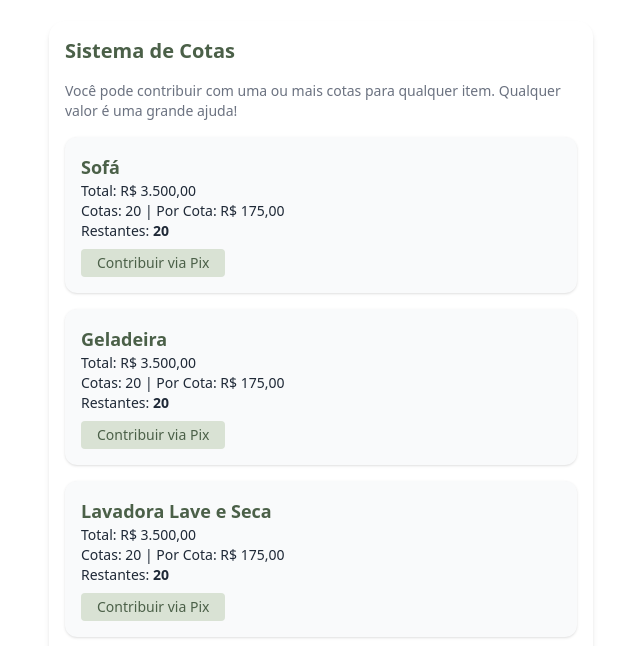
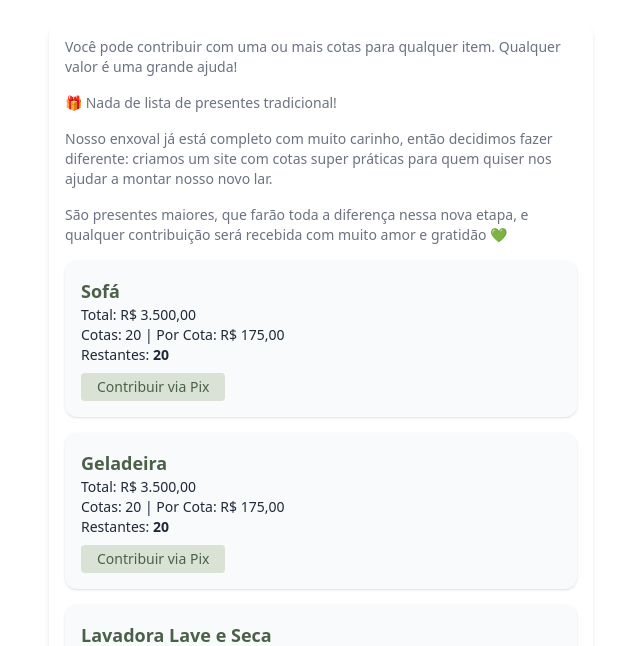
Before and after one commit to humbertoribeiro99/casamentos_presentes, a plain HTML site: page index.html in a window 1280 px wide. Shown: the part 111-757 px from the top of the page, without its empty margins (319-959 px from the left). Drawn offline with nearby package versions, Linux system fonts and the light colour scheme.

Commit message:
Update index.html

```diff
--- a/index.html
+++ b/index.html
@@ -19,8 +19,12 @@
     </header>
 
     <section class="bg-white rounded-2xl shadow-md p-4 space-y-4">
-      <h2 class="text-xl font-semibold" style="color: var(--verde-principal)">Sistema de Cotas</h2>
       <p class="text-sm text-gray-500">Você pode contribuir com uma ou mais cotas para qualquer item. Qualquer valor é uma grande ajuda!</p>
+      <p class="text-sm text-gray-500">🎁 Nada de lista de presentes tradicional!</p>
+      <p class="text-sm text-gray-500">Nosso enxoval já está completo com muito carinho, então decidimos fazer diferente:
+                                      criamos um site com cotas super práticas para quem quiser nos ajudar a montar nosso novo lar.</p>
+      <p class="text-sm text-gray-500">São presentes maiores, que farão toda a diferença nessa nova etapa, e qualquer contribuição será recebida com muito amor e gratidão 💚</p>
+
 
       <div class="space-y-4 mt-4">
         <!-- Sofá -->
```
